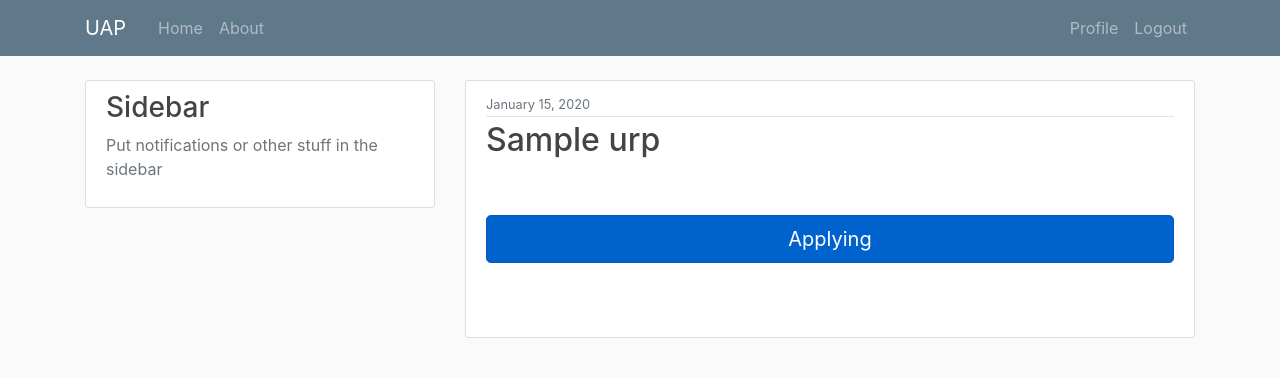
After one commit to Tyromancer/UAP-Application-Platform-Django, a Django app: page /application/status in a window 1280 px wide. The commit adds this page. Shown: the top 377 px of the page. Run offline with Django 3.2, Linux system fonts and the light colour scheme; a user stored in the database is signed in; tables that the repository leaves empty hold one stand-in row (values such as "Sample post"); some libraries are stand-ins or nearby versions.

Commit message:
Implemented application status page and application detail page, added date_created field to Application mode

```diff
--- a/uap/post/models.py
+++ b/uap/post/models.py
@@ -59,5 +59,7 @@ class Application(models.Model):
 
     description = models.CharField(max_length=300, default="")
 
+    date_created = models.DateTimeField(default=timezone.now)
+
     def __str__(self):
         return f'{self.applicant.username} --{self.status}-> {self.urp.title}'
--- /dev/null
+++ b/uap/post/templates/post/application_status.html
@@ -0,0 +1,25 @@
+{% extends 'post/base.html' %}
+{% block content %}
+    {% for application in applications %}
+    <article class="media content-section">
+        <div class="media-body">
+            <div class="article-metadata">
+                <small class="text-muted">{{ application.date_created|date:"F d, Y" }}</small>
+            </div>
+            <h2><a class="article-title" href="{% url 'application-detail' application.id %}">{{ application.urp.title }}</a> </h2>
+            <p class="article-content">
+                {% if application.status == application.APPLYING %}
+                    <a role="button" class="btn btn-primary btn-lg btn-block active" aria-pressed="true">Applying</a>
+                {% elif application.status == application.ACCEPTED %}
+                    <a role="button" class="btn btn-success btn-lg btn-block active" aria-pressed="true">Accepted</a>
+                {% elif application.status == application.REJECTED %}
+                    <a role="button" class="btn btn-warning btn-lg btn-block active" aria-pressed="true">Rejected</a>
+                {% elif application.status == application.CANCELED %}
+                    <a role="button" class="btn btn-secondary btn-lg btn-block active" aria-pressed="true">Canceled</a>
+                {% endif %}
+            </p>
+        </div>
+    </article>
+    {% endfor %}
+
+{% endblock content %}
--- a/uap/post/templates/post/base.html
+++ b/uap/post/templates/post/base.html
@@ -31,6 +31,9 @@
                     {% if user.is_authenticated %}
                         {% if user|has_group:"admin" or user|has_group:"faculties" %}
                             <a class="nav-item nav-link" href="{% url 'urp-create' %}">New URP</a>
+                        {% endif %}
+                        {% if user|has_group:"students" %}
+                            <a class="nav-item nav-link" href="{% url 'application-status' %}">Status</a>
                         {% endif %}
                         <a class="nav-item nav-link" href="{% url 'profile' %}">Profile</a>
                         <a class="nav-item nav-link" href="{% url 'logout' %}">Logout</a>
--- a/uap/post/urls.py
+++ b/uap/post/urls.py
@@ -1,12 +1,14 @@
 from django.urls import path
 from . import views
-from .views import URPDetailView, URPCreateView, application_create
+from .views import URPDetailView, URPCreateView, ApplicationDetailView, application_create, application_status
 
 
 urlpatterns = [
     path('', views.home, name='uap-home'),
     path('about/', views.about, name='uap-about'),
+    path('application/status', application_status, name='application-status'),
     path('urp/<int:pk>', URPDetailView.as_view(), name='urp-detail'),
+    path('application/<int:pk>', ApplicationDetailView.as_view(), name='application-detail'),
     path('urp/new/', URPCreateView.as_view(), name='urp-create'),
     path('urp/<int:pk>/apply/', application_create, name='urp-apply'),
 ]
--- a/uap/post/views.py
+++ b/uap/post/views.py
@@ -1,5 +1,6 @@
 from django.shortcuts import render, get_object_or_404, redirect
 from django.views.generic import ListView, DetailView, CreateView, UpdateView, DeleteView
+from django.contrib import messages
 from django.contrib.auth.mixins import LoginRequiredMixin, UserPassesTestMixin
 from django.contrib.auth.models import User
 from django.forms.models import modelform_factory
@@ -51,14 +52,24 @@ class URPCreateView(CreateView):
     # fields = ['title', 'content']
 
 
+class ApplicationDetailView(DetailView):
+    """Class based view for Application detail pages
+    """
+
+    model = Application
+
+
 def application_create(request, pk):
     urp = get_object_or_404(URP, pk=pk)
     username = None
     if request.user.is_authenticated:
+
+        # TODO: show warning message and redirect if user is not a student
         username = request.user.username
     else:
-        # TODO: redirect to login page
-        pass
+        # redirect to login page if user is not logged in
+        messages.warning(request, 'Please login first')
+        return redirect('login')
 
     user = User.objects.get(username=username)
 
@@ -79,6 +90,30 @@ def application_create(request, pk):
 
     return render(request, 'post/application_create.html', {'form':form})
 
+
+def application_status(request):
+    username = None
+    if request.user.is_authenticated:
+
+        # TODO: show warning message and redirect if user is not a student
+        username = request.user.username
+    else:
+        # redirect to login page if user is not logged in
+        messages.warning(request, 'Please login first')
+        return redirect('login')
+
+    # get current user
+    user = User.objects.get(username=username)
+
+    ctx = {
+        'applications': Application.objects.filter(applicant=user).order_by('-date_created'),
+    }
+
+    return render(request, 'post/application_status.html', ctx)
+
+
+
+
 # class ApplicationCreateView(CreateView):
 #     """Class based view for creating applications for URPs
 #     """
```
Also changed, not shown: uap/post/templates/post/application_detail.html (added, +15 -0 lines), uap/post/migrations/0007_application_date_created.py (added).
